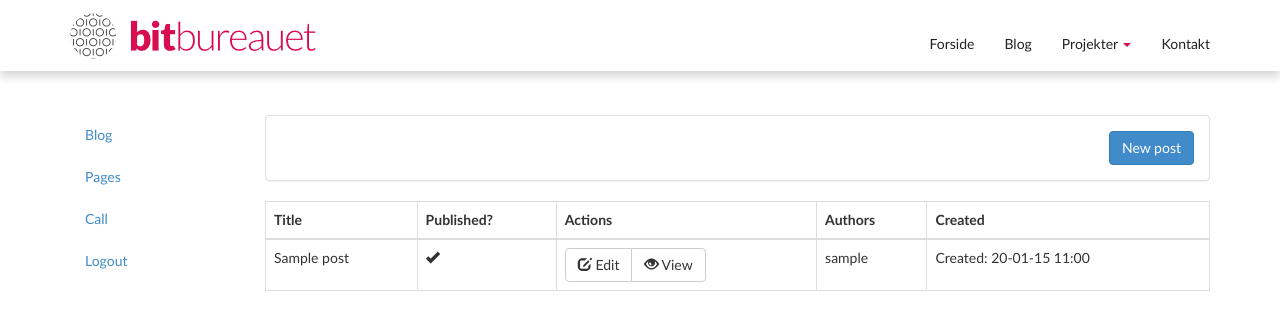
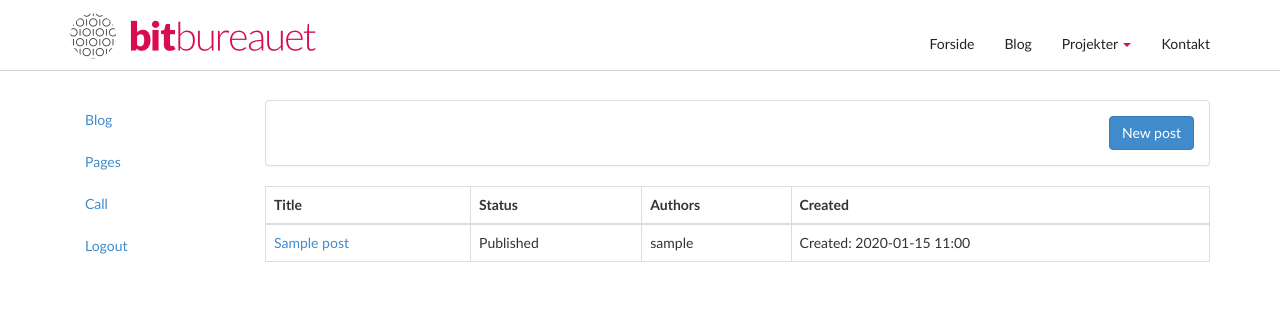
Before and after one commit to bitbureauet/bitbureauet.dk, a Django app: page /console/blog/ in a window 1280 px wide. Shown: the top 330 px of the page. Run offline with Django 3.2, Linux system fonts and the light colour scheme; a user stored in the database is signed in; tables that the repository leaves empty hold one stand-in row (values such as "Sample post"); some libraries are stand-ins or nearby versions.

Commit message:
Template work

```diff
--- a/bitbureauet/static_src/css/custom.css
+++ b/bitbureauet/static_src/css/custom.css
@@ -1,6 +1,6 @@
 
 body {
-    padding-top: 65px;
+    padding-top: 100px;
     padding-bottom: 20px;
     font-family: "Lato", sans;
     font-weight: 400;
@@ -24,8 +24,7 @@ h1, h2, h3, h4, h5 {
     padding-top: 10px;
     background-color: #fff;
 
-    -webkit-box-shadow: 0 5px 10px rgba(0, 0, 0, 0.175);
-    box-shadow: 0 5px 10px rgba(0, 0, 0, 0.175);
+    border-bottom: 1px solid rgba(0, 0, 0, 0.175);
 }
 
 .navbar-nav > li > a {
--- a/blog/templates/blog/post_detail.html
+++ b/blog/templates/blog/post_detail.html
@@ -11,7 +11,7 @@
         {{ post.get_body|safe }}
 
         {% if user.is_authenticated %}
-            <a href="{% url 'console:post-update' post.slug %}">Edit</a>
+            <a class="btn btn-default" href="{% url 'console:post-update' post.slug %}">Edit</a>
         {% endif %}
     </div>
 {% endblock %}
--- a/blog/templates/blog/post_list.html
+++ b/blog/templates/blog/post_list.html
@@ -4,7 +4,10 @@
 {% block content %}
     <div class="container">
         {% for post in posts %}
-            {{ post }}
+          <a href="{% url 'blog:post-detail' post.slug %}">
+          {{ post }}
+          </a>
+          <hr />
         {% endfor %}
     </div>
 {% endblock %}
--- a/console/templates/console/admin_base.html
+++ b/console/templates/console/admin_base.html
@@ -2,8 +2,8 @@
 
 {% block content %}
 
-    <div class="row" style="margin-top: 50px">
-        <div class="col-lg-2">
+    <div class="row">
+        <div class="col-md-2">
             <ul class="nav nav-pills nav-stacked">
                 <li>
                     <a href="{% url 'console:blog' %}">Blog</a>
@@ -20,7 +20,7 @@
             </ul>
         </div>
 
-        <div class="col-lg-10">
+        <div class="col-md-10">
             {% block admin_content %}{% endblock %}
         </div>
     </div>
--- a/console/templates/console/blog_dashboard.html
+++ b/console/templates/console/blog_dashboard.html
@@ -15,9 +15,7 @@
             <th>
                 Title
             <th>
-                Published?
-            <th>
-                Actions
+                Status
             <th>
                 Authors
             <th>
@@ -27,46 +25,25 @@
         {% for post in posts %}
             <tr>
             <td>
+              <a href="{% url 'console:post-update' post.slug %}">
                 {{ post }}
+              </a>
 
             <td>
                 {% if post.published %}
-                    <span class="glyphicon glyphicon-ok"></span>
+                  Published
                 {% else %}
-                    <span class="glyphicon glyphicon-remove"></span>
+                  Draft
                 {% endif %}
-
-            <td>
-                <div class="btn-group">
-                    <a class="btn btn-default"
-                       href="{% url 'console:post-update' post.slug %}">
-                        <span class="glyphicon glyphicon-edit"></span> Edit
-                    </a>
-
-                    {% comment %}
-                    {% if post.published %}
-                        <a class="btn btn-danger"
-                           href="">Unpublish</a>
-                    {% else %}
-                        <a class="btn btn-default"
-                           href="">Publish</a>
-                    {% endif %}
-                    {% endcomment %}
-
-                    <a class="btn btn-default"
-                       href="{% url 'blog:post-detail' post.slug %}">
-                       <span class="glyphicon glyphicon-eye-open"></span> View
-                    </a>
-                </div>
 
             <td>
                 {% for author in post.edited_by.all %}
                     {{ author }}{% if not forloop.last %}, {% endif %}
                 {% endfor %}
             <td>
-                Created: {{ post.created_at|date:'y-m-d h:i' }}<br/>
+                Created: {{ post.created_at|date:'Y-m-d H:i' }}<br/>
                 {% if post.created_at != post.updated_at %}
-                    Updated: {{ post.updated_at|date:'y-m-d h:i' }}
+                    Updated: {{ post.updated_at|date:'Y-m-d H:i' }}
                 {% endif %}
         {% endfor %}
     </table>
```
